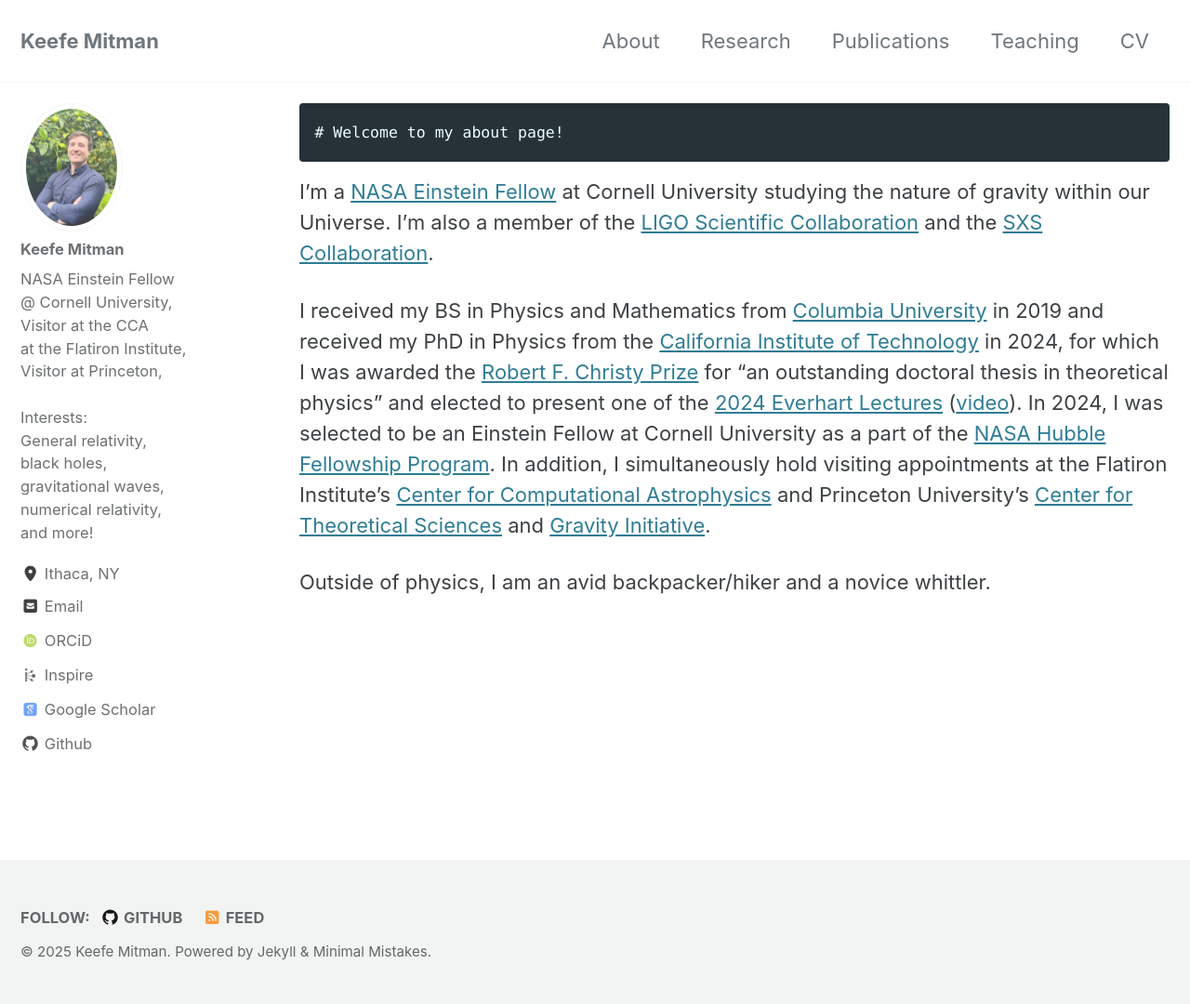
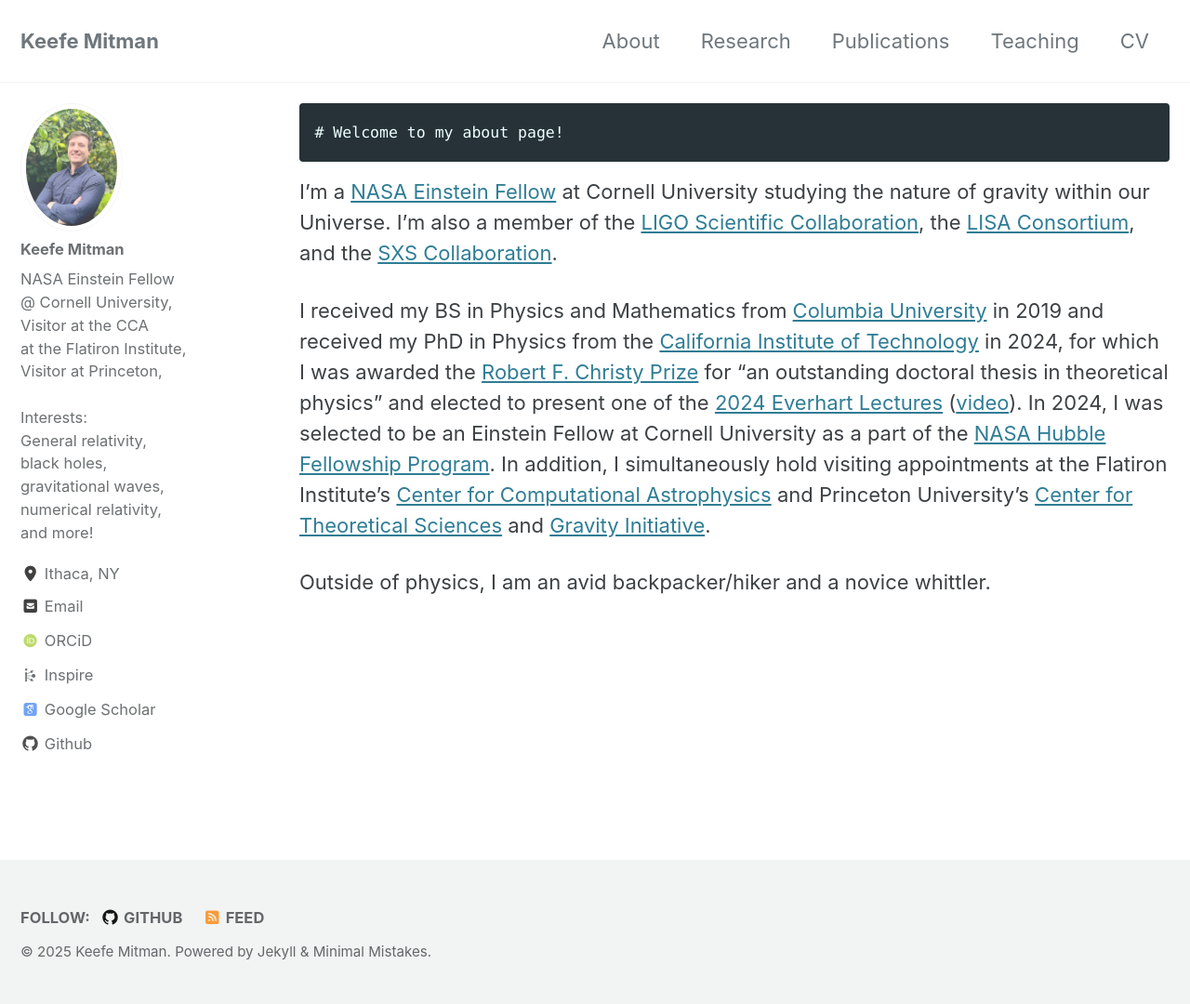
Before and after one commit to keefemitman/keefemitman.github.io, a Jekyll site: the page built from about/index.html, in a window 1280 px wide. Shown: the whole page at 93% size. Built offline with Jekyll 4.4.1, drawn with Linux system fonts in a browser that asks for light colours; cached includes are drawn as plain includes; some web fonts are replaced.

Commit message:
Add LISA membership

```diff
--- a/_includes/about_content.md
+++ b/_includes/about_content.md
@@ -2,7 +2,7 @@
 
 I'm a [NASA Einstein Fellow](https://www.stsci.edu/stsci-research/fellowships/nasa-hubble-fellowship-program) at Cornell University
 studying the nature of gravity within our Universe.
-I'm also a member of the [LIGO Scientific Collaboration](https://ligo.org) and the [SXS Collaboration](https://www.black-holes.org).
+I'm also a member of the [LIGO Scientific Collaboration](https://ligo.org), the [LISA Consortium](https://www.lisamission.org/), and the [SXS Collaboration](https://www.black-holes.org).
 
 
 I received my BS in Physics and Mathematics from [Columbia University](https://www.columbia.edu) in 2019 and received my PhD in Physics from the [California Institute of Technology](https://www.caltech.edu) in 2024, for which I was awarded the [Robert F. Christy Prize](https://www.pma.caltech.edu/research-and-academics/physics/physics-prizes-awards/robert-f-christy-prize-winners) for "an outstanding doctoral thesis in theoretical physics" and elected to present one of the [2024 Everhart Lectures](https://www.caltech.edu/about/news/graduate-students-present-everhart-lectures-on-gravitational-memory-and-genome-defense) ([video](https://www.youtube.com/watch?v=97Fe3voDxnM)). In 2024, I was selected to be an Einstein Fellow at Cornell University as a part of the [NASA Hubble Fellowship Program](https://www.stsci.edu/stsci-research/fellowships/nasa-hubble-fellowship-program). In addition, I simultaneously hold visiting appointments at the Flatiron Institute's [Center for Computational Astrophysics](https://www.simonsfoundation.org/flatiron/center-for-computational-astrophysics/) and Princeton University's [Center for Theoretical Sciences](https://pcts.princeton.edu) and [Gravity Initiative](https://www.google.com/search?client=safari&rls=en&q=princeton+gravity+inititative&ie=UTF-8&oe=UTF-8).
```
